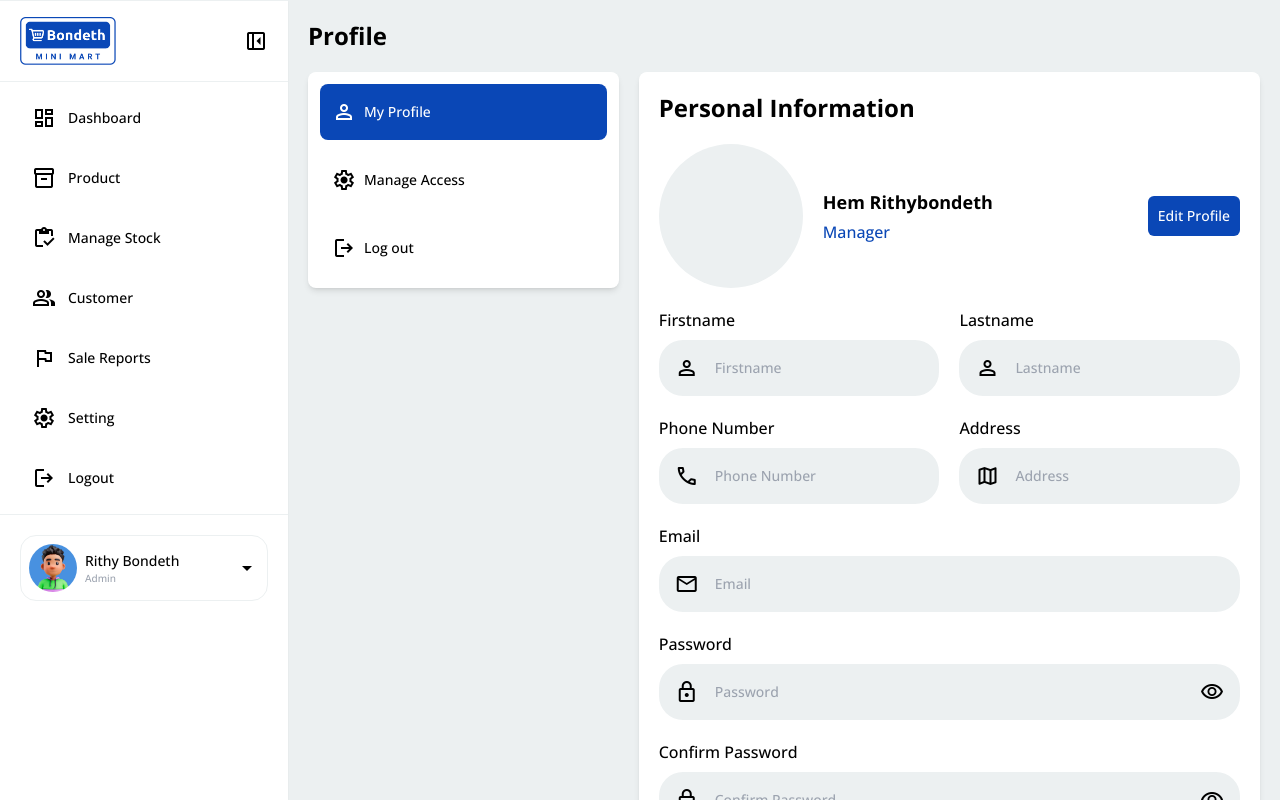
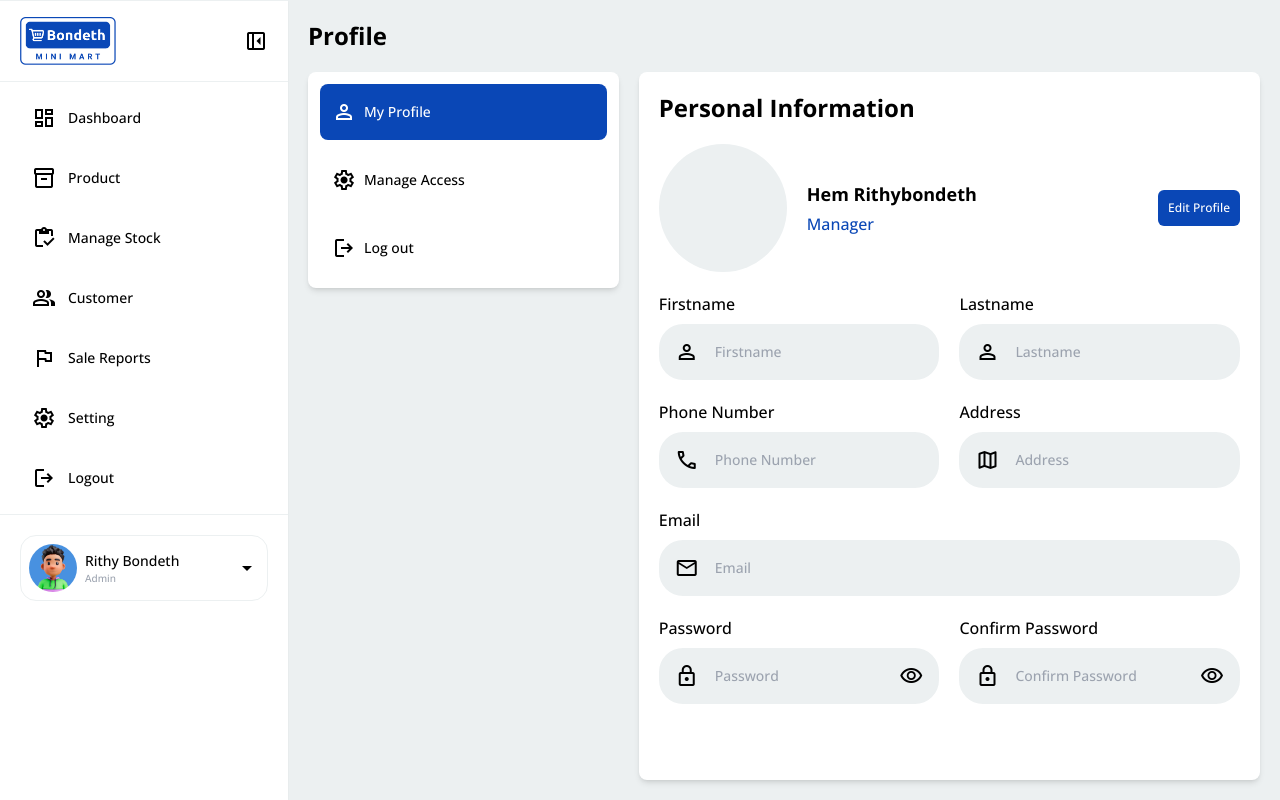
Before and after one commit to RithyBondeth/Pos-System-Frontend, a Vue app: page /profile in a window 1280 px wide. Built offline with nearby package versions, Linux system fonts and the light colour scheme; a web font is replaced by a local one.

Commit message:
handle profile form

```diff
--- a/src/pages/sub/profile/index.vue
+++ b/src/pages/sub/profile/index.vue
@@ -55,13 +55,13 @@ const accessOptions = ref({
         <!-- Profile Image Section -->
         <div class="w-full flex justify-between items-center">
           <div class="flex items-center gap-5">
-            <div class="size-36 rounded-full bg-light"></div>
+            <div class="size-32 rounded-full bg-light"></div>
             <div class="flex flex-col items-start gap-1">
               <p class="text-lg font-bold">Hem Rithybondeth</p>
               <p class="text-md text-primary">Manager</p>
             </div>
           </div>
-          <NormalButton @click="editProfile = true" v-if="!editProfile">
+          <NormalButton @click="editProfile = true" v-if="!editProfile" class="text-xs">
             Edit Profile
           </NormalButton>
         </div>
@@ -118,8 +118,9 @@ const accessOptions = ref({
               placeholder="Email"
             />
           </div>
-          <!-- Password Section -->
-          <div class="w-full flex flex-col items-start gap-2">
+          <!-- Password and Confirm Password Section -->
+          <div class="w-full flex items-center justify-between gap-5">
+            <div class="w-1/2 flex flex-col items-start gap-2">
               <label for="password">Password</label>
               <CustomInput
                 icon="lock"
@@ -129,8 +130,7 @@ const accessOptions = ref({
                 :isPassword="true"
               />
             </div>
-          <!-- Confirm Password Section -->
-          <div class="w-full flex flex-col items-start gap-2">
+            <div class="w-1/2 flex flex-col items-start gap-2">
               <label for="confirm-password">Confirm Password</label>
               <CustomInput
                 icon="lock"
@@ -140,7 +140,9 @@ const accessOptions = ref({
                 :isPassword="true"
               />
             </div>
-          <div class="flex items-center justify-end gap-2" v-if="editProfile">
+          </div>
+          <!-- Group Buttons Section -->
+          <div class="w-full flex items-center justify-end gap-2" v-if="editProfile">
             <NormalButton type="reset" color="danger" @click="editProfile = false">
               Discard Changes
             </NormalButton>
```
Lines whose indentation alone changed are shown as unchanged.
